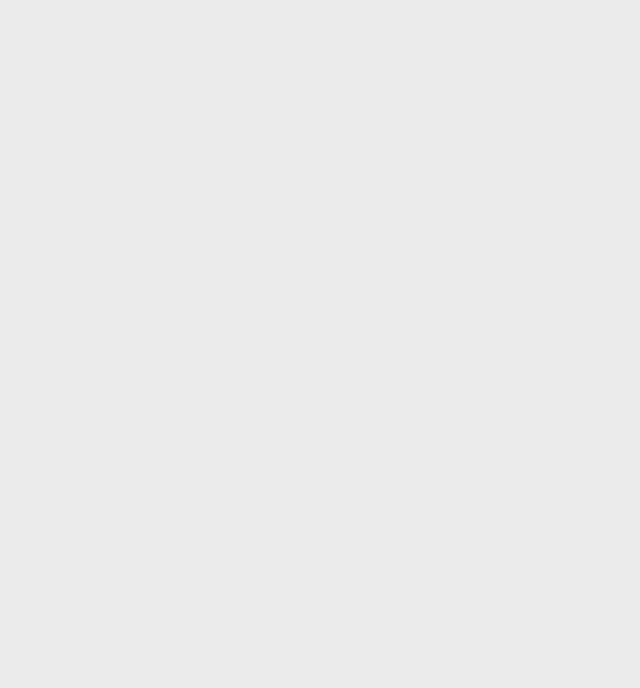
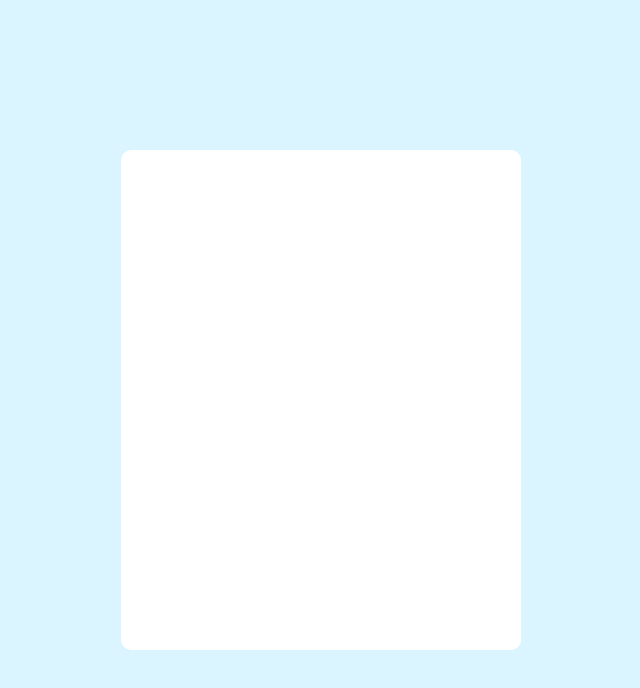
Before and after one commit to SavioRamon/tela-de-cadastro, a website built with webpack: page arquivos/src/index.html in a window 1280 px wide. Shown: the whole page, without its empty margins (319-959 px from the left). Built offline with nearby package versions, Linux system fonts and the light colour scheme.

Commit message:
começando o formulário de login

```diff
--- a/arquivos/src/index.html
+++ b/arquivos/src/index.html
@@ -7,8 +7,13 @@
     <title>tela de login</title>
 </head>
 <body>
+    <div id="app">
 
+        <form id="formulario-login">
 
+        </form>
+
+    </div>
 
 </body>
 </html>
--- a/arquivos/src/style/main.scss
+++ b/arquivos/src/style/main.scss
@@ -1,3 +1,22 @@
-body {
-    background-color: rgb(235, 235, 235);
+
+* {
+    margin: 0;
+    padding: 0;
+    box-sizing: border-box;
 }
+
+#app {
+    width: 100%;
+    height: 100vh;
+    background-color: rgba(214, 244, 255, 0.89);
+    display: flex;
+    align-items: center;
+    justify-content: center;
+}
+
+#formulario-login{
+    width: 400px;
+    height: 500px;
+    background-color: white;
+    border-radius: 10px;
+}
```
